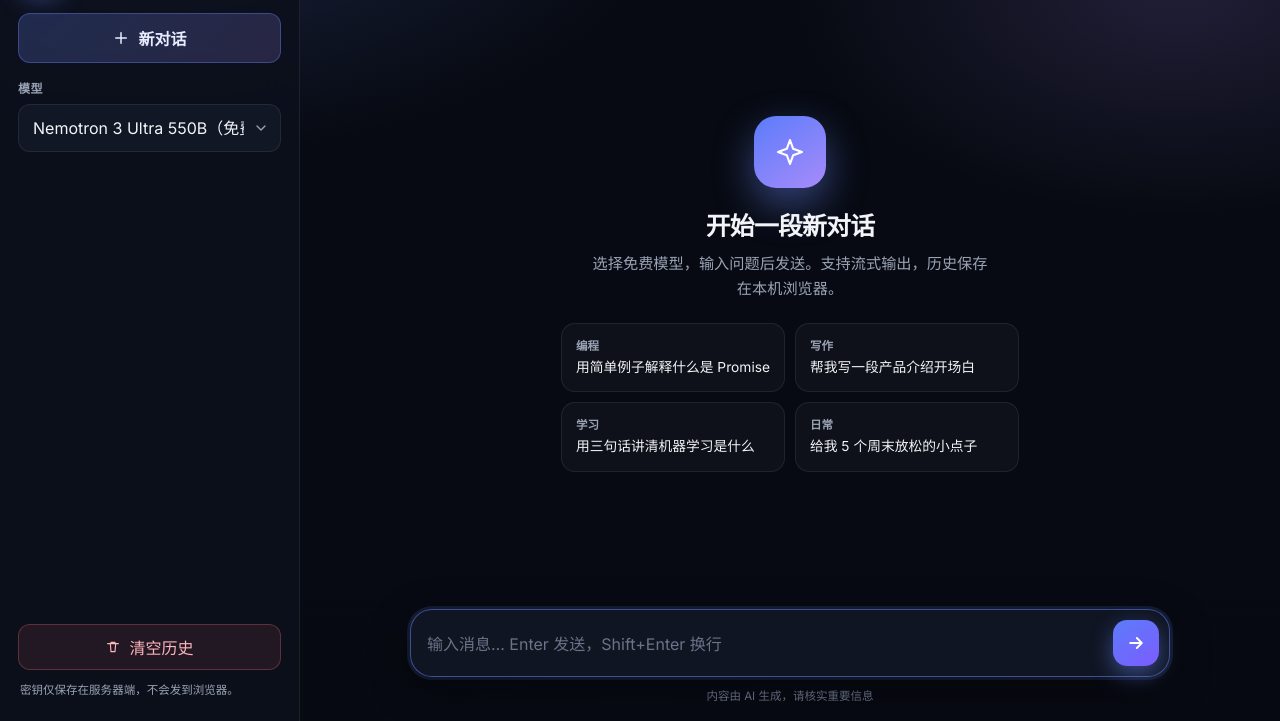
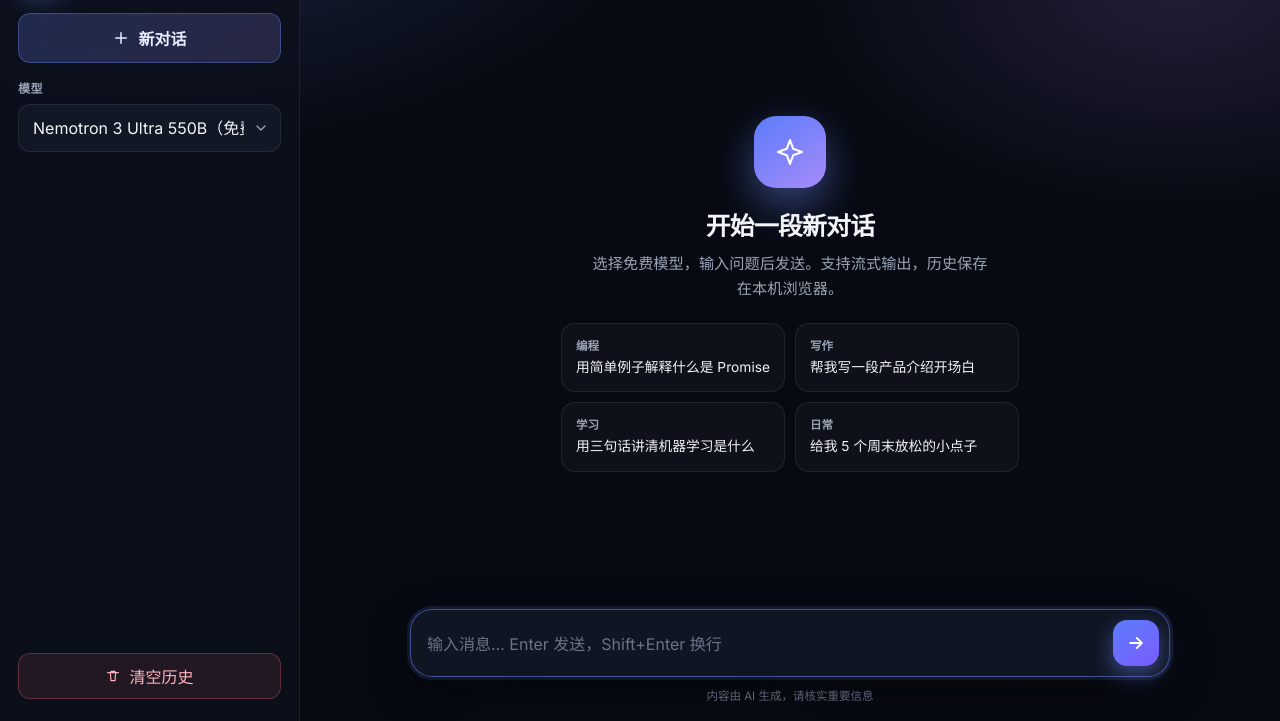
Before and after one commit to hkisp/openrouter-chat, a website: page public/index.html in a window 1280 px wide. Shown: the part 79-800 px from the top of the page. Drawn offline with Linux system fonts and the light colour scheme.

Commit message:
Remove server-side API key notice from chat UI

```diff
--- a/public/index.html
+++ b/public/index.html
@@ -53,7 +53,6 @@
           </svg>
           清空历史
         </button>
-        <p class="hint">密钥仅保存在服务器端，不会发到浏览器。</p>
       </div>
     </aside>
 
--- a/public/style.css
+++ b/public/style.css
@@ -135,13 +135,6 @@ button { cursor: pointer; }
   display: flex;
   flex-direction: column;
   gap: 12px;
-}
-.hint {
-  margin: 0;
-  font-size: 0.72rem;
-  color: var(--muted);
-  line-height: 1.45;
-  padding: 0 2px;
 }
 
 /* —— Buttons —— */
```
